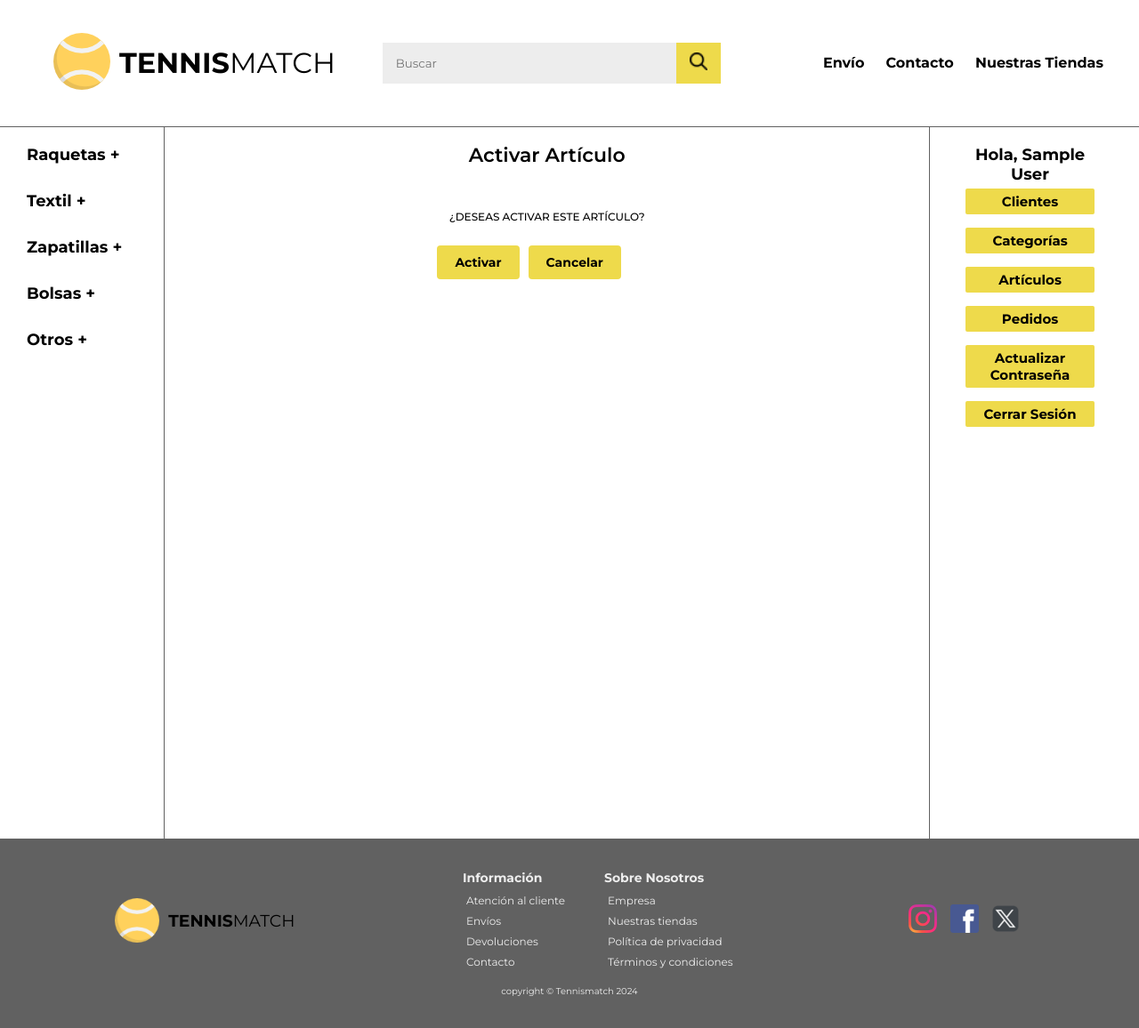
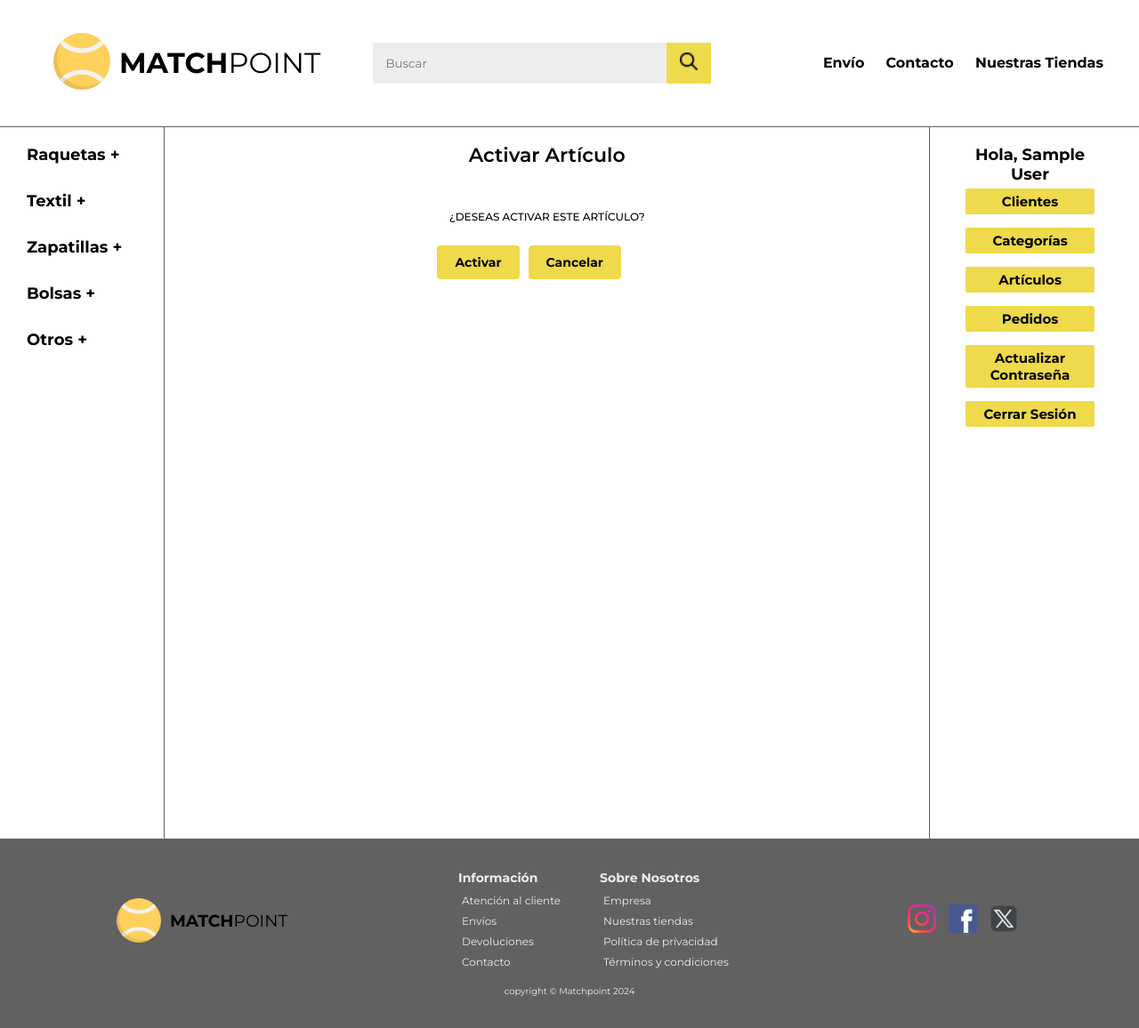
Before and after one commit to jbinade/TiendaTenis, a PHP site: page /activararticulo.php in a window 1280 px wide. Shown: the whole page at 89% size. Run offline with PHP 8.4, Linux system fonts and the light colour scheme; the visitor is signed in with stand-in values (Sample User, id 1); data comes from the database, SQL or seed files in the repository; data that the repository does not hold is empty.

Commit message:
cambios en header y footer

```diff
--- a/footer.php
+++ b/footer.php
@@ -2,7 +2,7 @@
     <div class="footer">
         <div class="logo logo-footer">
             <img src="./images/logo.png" alt="imagen logo">
-            <h3>TENNIS<span>MATCH</span></h3>
+            <h3>MATCH<span>POINT</span></h3>
         </div>
 
         <div class="enlaces-footer">
@@ -40,6 +40,6 @@
         </div>
     </div>
 
-    <p>copyright &copy; Tennismatch 2024</p>
+    <p>copyright &copy; Matchpoint 2024</p>
 
 </footer>
--- a/header.php
+++ b/header.php
@@ -2,7 +2,7 @@
     <div class="header">
         <div class="logo">
             <a href=""><img src="./images/logo.png" alt="imagen logo"></a>
-            <h1><a href="index.php">TENNIS<span>MATCH</span></a></h1>
+            <h1><a href="index.php">MATCH<span>POINT</span></a></h1>
         </div>
 
 
```
